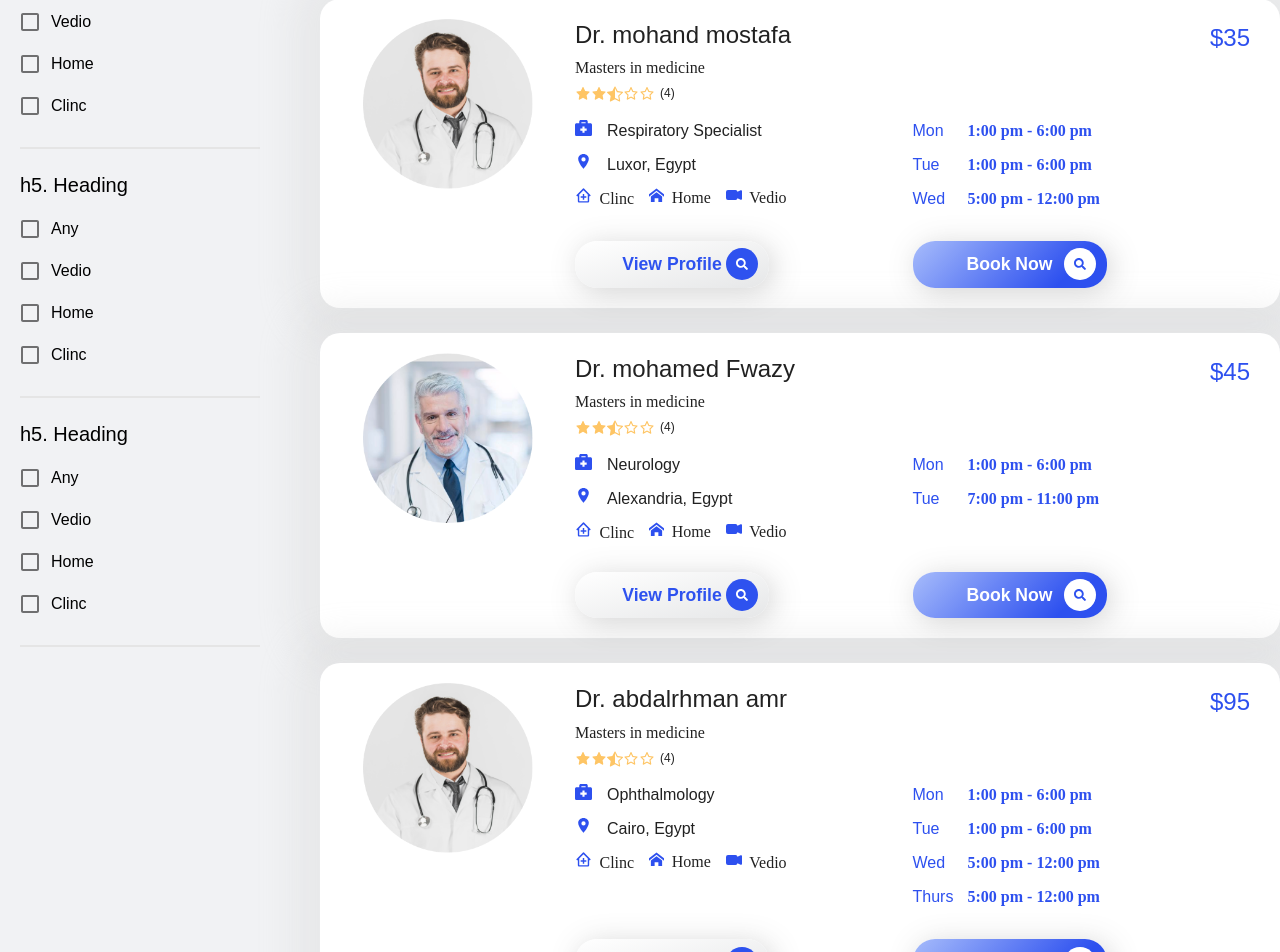
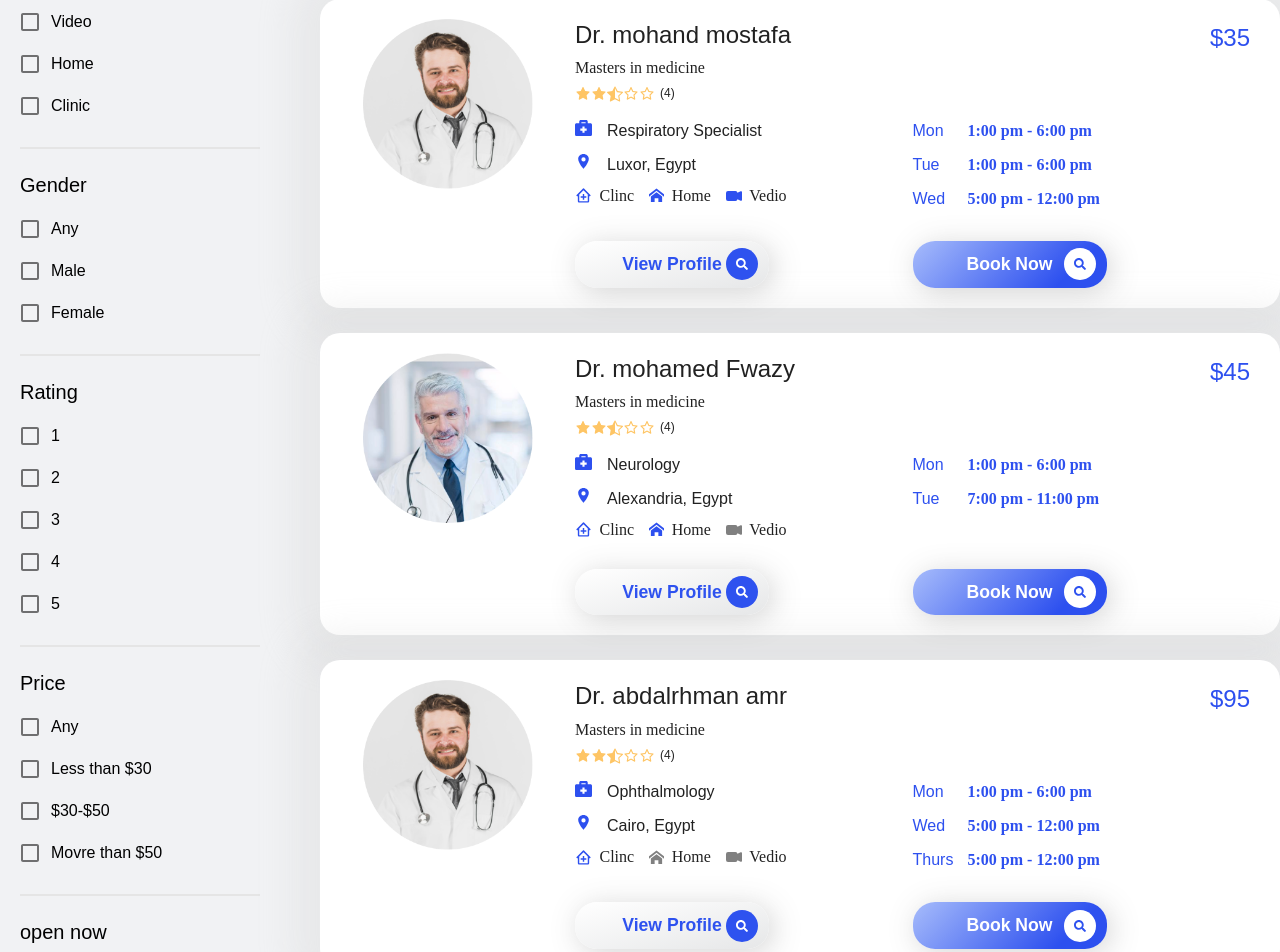
Before and after one commit to afifym/healovo, a React (Create React App) app: page / in a window 1280 px wide. Shown: the part 331-1283 px from the top of the page. Built offline with nearby package versions, Linux system fonts and the light colour scheme.

Commit message:
enhancement UI and set Dynamic data

```diff
--- a/src/DoctorsData.js
+++ b/src/DoctorsData.js
@@ -42,7 +42,7 @@ export const DoctorsData = [
     CommunicationMethods: { clinc: true, home: false, video: false },
     ReservationDates: [
       { day: "Mon", availablePeriod: "1:00 pm - 6:00 pm" },
-      { day: "Tue", availablePeriod: "1:00 pm - 6:00 pm" },
+
       { day: "Wed", availablePeriod: "5:00 pm - 12:00 pm" },
       { day: "Thurs", availablePeriod: "5:00 pm - 12:00 pm" },
     ],
--- a/src/components/SearchCard/SearchCard.jsx
+++ b/src/components/SearchCard/SearchCard.jsx
@@ -79,6 +79,8 @@ const ContactDoctorWraper = styled(Box)`
 `;
 const ContactDoctor = styled(Box)`
   padding-right: 15px;
+  display: flex;
+  align-items: center;
 `;
 
 const goldColor = { color: "#FEC565" };
@@ -90,8 +92,9 @@ const singleInfoStyle = {
   lineHeight: "1.5",
 };
 
-const SingletDoctorCon = { paddingLeft: "7.5px" };
+const SingletDoctorCon = { paddingLeft: "7.5px", fontSize: 16 };
 
+const IconeColor = { color: "#2D50EF" };
 const SearchCard = ({ Doctor }) => {
   const {
     id,
@@ -197,7 +200,12 @@ const SearchCard = ({ Doctor }) => {
 
               <ContactDoctorWraper>
                 <ContactDoctor>
-                  <BiClinic size={17} style={{ color: "#2D50EF" }} />
+                  <BiClinic
+                    size={17}
+                    style={{
+                      color: CommunicationMethods.clinc ? "#2D50EF" : "gray",
+                    }}
+                  />
                   <Typography
                     variant="span"
                     component="span"
@@ -208,7 +216,12 @@ const SearchCard = ({ Doctor }) => {
                 </ContactDoctor>
 
                 <ContactDoctor>
-                  <ImHome size={15} style={{ color: "#2D50EF" }} />
+                  <ImHome
+                    size={15}
+                    style={{
+                      color: CommunicationMethods.home ? "#2D50EF" : "gray",
+                    }}
+                  />
                   <Typography
                     variant="span"
                     component="span"
@@ -221,7 +234,9 @@ const SearchCard = ({ Doctor }) => {
                 <ContactDoctor>
                   <BsFillCameraVideoFill
                     size={16}
-                    style={{ color: "#2D50EF" }}
+                    style={{
+                      color: CommunicationMethods.video ? "#2D50EF" : "gray",
+                    }}
                   />
                   <Typography
                     variant="span"
--- a/src/components/SearchPage/Filter/Filter.jsx
+++ b/src/components/SearchPage/Filter/Filter.jsx
@@ -15,6 +15,19 @@ const FilterWraper = styled.div`
   padding: 0 20px;
 `;
 const Filter = () => {
+  const Filters = [
+    { filterName: "Location", filterData: ["Any", "Video", "Home", "Clinic"] },
+    { filterName: "Gender", filterData: ["Any", "Male", "Female"] },
+    { filterName: "Rating", filterData: [1, 2, 3, 4, 5] },
+    {
+      filterName: "Price",
+      filterData: ["Any", "Less than $30", "$30-$50", "Movre than $50"],
+    },
+    {
+      filterName: "open now",
+      filterData: ["open now"],
+    },
+  ];
   return (
     <FilterWraper>
       <FilterHeader>
@@ -30,9 +43,9 @@ const Filter = () => {
         <Button>Clear All</Button>
       </FilterHeader>
 
-      <SingleFilter />
-      <SingleFilter />
-      <SingleFilter />
+      {Filters.map((Filter) => (
+        <SingleFilter SingleFilter={Filter} />
+      ))}
     </FilterWraper>
   );
 };
--- a/src/components/SearchPage/Filter/SingleFilter.jsx
+++ b/src/components/SearchPage/Filter/SingleFilter.jsx
@@ -15,32 +15,25 @@ const HorizontalLine = styled.div`
   margin: 20px 0;
 `;
 
-const SingleFilter = () => {
+const SingleFilter = ({ SingleFilter }) => {
+  const { filterName, filterData } = SingleFilter;
+  const CheckboxBg = {
+    background: "#fff !important",
+  };
   return (
     <>
       <Typography variant="h6" gutterBottom>
-        h5. Heading
+        {filterName}
       </Typography>
       <CheckBoxWraper>
-        <FormControlLabel
-          control={<Checkbox name="checkedB" color="primary" />}
-          label="Any"
-        />
-
-        <FormControlLabel
-          control={<Checkbox name="checkedB" color="primary" />}
-          label="Vedio"
-        />
-
-        <FormControlLabel
-          control={<Checkbox name="checkedB" color="primary" />}
-          label="Home"
-        />
-
-        <FormControlLabel
-          control={<Checkbox name="checkedB" color="primary" />}
-          label="Clinc"
-        />
+        {filterData.map((singleF) => (
+          <FormControlLabel
+            control={
+              <Checkbox name={singleF} style={CheckboxBg} color="primary" />
+            }
+            label={singleF}
+          />
+        ))}
 
         <HorizontalLine />
       </CheckBoxWraper>
--- a/src/components/SearchPage/SarchResult/SearchResult.jsx
+++ /dev/null
@@ -1,10 +0,0 @@
-
-import SearchResultHeader from './SearchResultHeader';
-const SearchResult = () => {
-    return (
-        <>
-            <SearchResultHeader />
-        </>);
-}
-
-export default SearchResult;
--- a/src/components/SearchPage/SearchBar.jsx
+++ b/src/components/SearchPage/SearchBar.jsx
@@ -1,7 +1,7 @@
-import Button from '@material-ui/core/Button';
-import ButtonGroup from '@material-ui/core/ButtonGroup';
-import styled from 'styled-components';
-import CustomeSearchInput from './CustomeSearchInput';
+import Button from "@material-ui/core/Button";
+import ButtonGroup from "@material-ui/core/ButtonGroup";
+import styled from "styled-components";
+import CustomeSearchInput from "./CustomeSearchInput";
 
 const SearchBarWraper = styled.div`
     display:flex;
@@ -11,42 +11,42 @@ const SearchBarWraper = styled.div`
 
 
 
-`
-
-
+`;
 
 const SearchTabBtn = styled(Button)`
-
-background: #FFFFFF !important;
+  background: #ffffff !important;
   box-shadow: 0px 4px 4px rgba(156, 156, 156, 0.25) !important;
 
-color:black !important;
+  color: black !important;
   font-family: Montserrat;
   font-style: normal !important;
   font-weight: bold !important;
   font-size: 16px !important;
   line-height: 30px !important;
-text-transform:capitalize !important ;
-`
+  text-transform: capitalize !important ;
+`;
 const CustomeButtonGroup = styled(ButtonGroup)`
   border-radius: 100px !important;
   overflow: hidden !important;
-  margin-bottom:20px;
-`
-
+  margin-bottom: 20px;
+`;
 
 const SearchBar = () => {
   return (
     <SearchBarWraper>
-
-            <CustomeButtonGroup variant="contained" color="primary" aria-label="contained primary button group">
+      <CustomeButtonGroup
+        variant="contained"
+        color="primary"
+        aria-label="contained primary button group"
+      >
         <SearchTabBtn>Name</SearchTabBtn>
         <SearchTabBtn>Specialty</SearchTabBtn>
         <SearchTabBtn>City</SearchTabBtn>
       </CustomeButtonGroup>
 
       <CustomeSearchInput />
-        </SearchBarWraper >)
-}
+    </SearchBarWraper>
+  );
+};
 
 export default SearchBar;
--- a/src/components/SearchPage/SearchPage.jsx
+++ b/src/components/SearchPage/SearchPage.jsx
@@ -3,13 +3,14 @@ import Filter from "./Filter/Filter";
 import SearchBar from "./SearchBar";
 import Container from "@material-ui/core/Container";
 import Hidden from "@material-ui/core/Hidden";
-import SearchResult from "./SarchResult/SearchResult";
+
 import SearchCard from "../SearchCard/SearchCard";
 import PaginationSearch from "./PaginationSearch";
 
 import DrawerFilter from "./Filter/DrawerFilter";
 import { useState } from "react";
 import { DoctorsData } from "../../DoctorsData";
+import SearchResultHeader from "./SearchResultHeader";
 
 const SearchPage = () => {
   console.log("Doctors", DoctorsData);
@@ -29,7 +30,7 @@ const SearchPage = () => {
           </Hidden>
 
           <Grid item xs={12} md={9}>
-            <SearchResult />
+            <SearchResultHeader searchResultNumber={Doctors.length} />
             {Doctors.map((Doctor) => (
               <SearchCard Doctor={Doctor} />
             ))}
--- a/src/components/SearchPage/SarchResult/SearchResultHeader.jsx
+++ b/src/components/SearchPage/SearchResultHeader.jsx
@@ -12,6 +12,10 @@ const CustomeHeader = styled.header`
   justify-content: space-between;
   width: 100%;
   padding-top: 20px;
+  @media (max-width: 959px) {
+    padding-left: 10px;
+    padding-right: 10px;
+  }
 `;
 
 const CustomeSelect = styled(Select)`
@@ -44,12 +48,12 @@ const HorizontalLine = styled.div`
   margin: 20px 0;
 `;
 
-const SearchResultHeader = () => {
+const SearchResultHeader = ({ searchResultNumber }) => {
   return (
     <>
       <CustomeHeader>
         <Typography variant="h6" component="h6" style={{ fontWeight: 700 }}>
-          205 result
+          {searchResultNumber} result
         </Typography>
         <SortBox component="div">
           <Typography variant="span" component="span">
```
Lines whose indentation alone changed are shown as unchanged.
